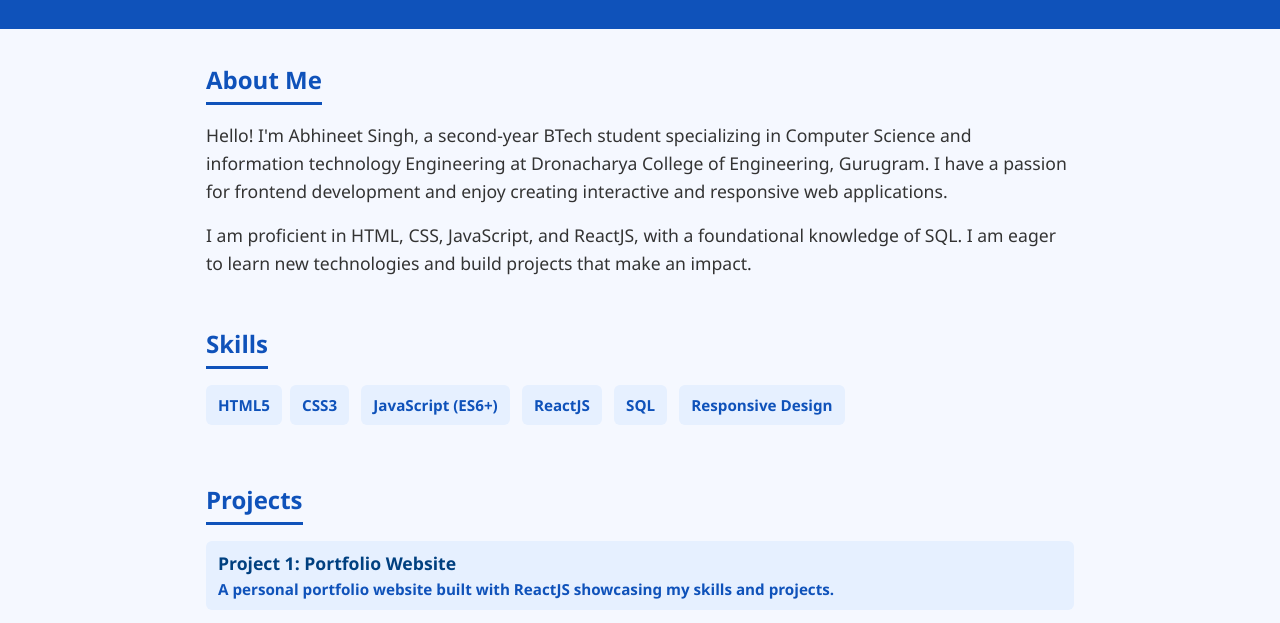
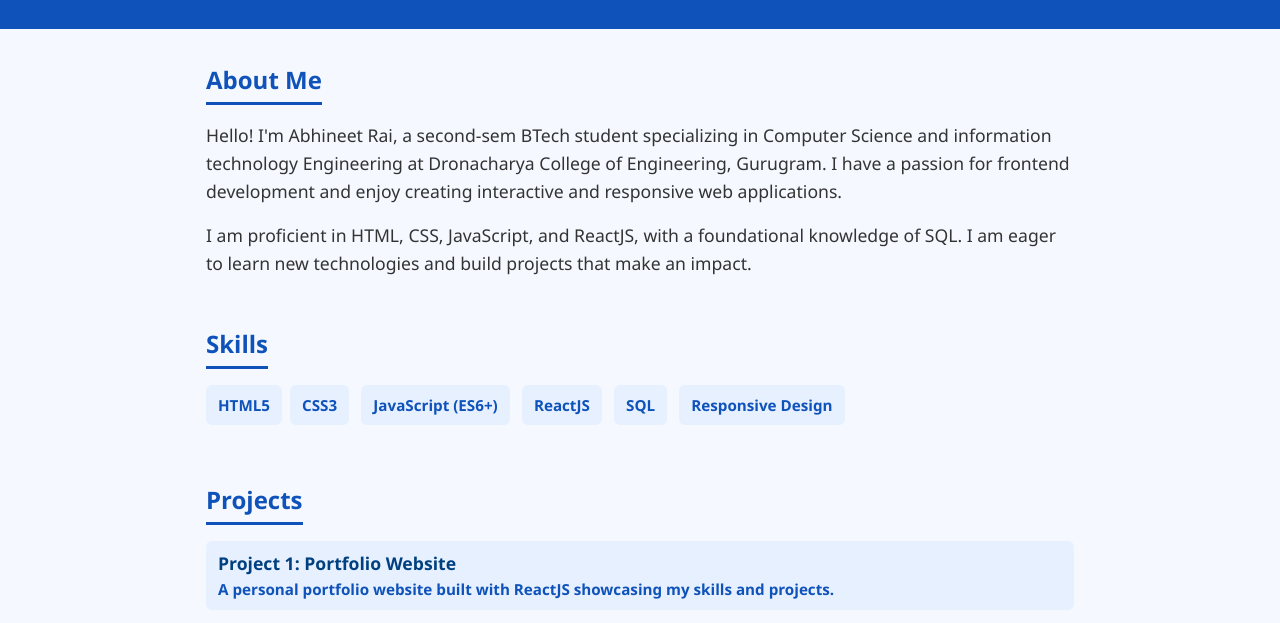
Before and after one commit to Abhineetsingh4501/localrepo, a plain HTML site: page index.html in a window 1280 px wide. Shown: the part 134-757 px from the top of the page. Drawn offline with Linux system fonts and the light colour scheme.

Commit message:
Update index.html

```diff
--- a/index.html
+++ b/index.html
@@ -108,7 +108,7 @@
   <main>
     <section class="about">
       <h2>About Me</h2>
-      <p>Hello! I'm Abhineet Singh, a second-year BTech student specializing in Computer Science and information technology Engineering at Dronacharya College of Engineering, Gurugram. I have a passion for frontend development and enjoy creating interactive and responsive web applications.</p>
+      <p>Hello! I'm Abhineet Rai, a second-sem BTech student specializing in Computer Science and information technology Engineering at Dronacharya College of Engineering, Gurugram. I have a passion for frontend development and enjoy creating interactive and responsive web applications.</p>
       <p>I am proficient in HTML, CSS, JavaScript, and ReactJS, with a foundational knowledge of SQL. I am eager to learn new technologies and build projects that make an impact.</p>
     </section>
 
```
